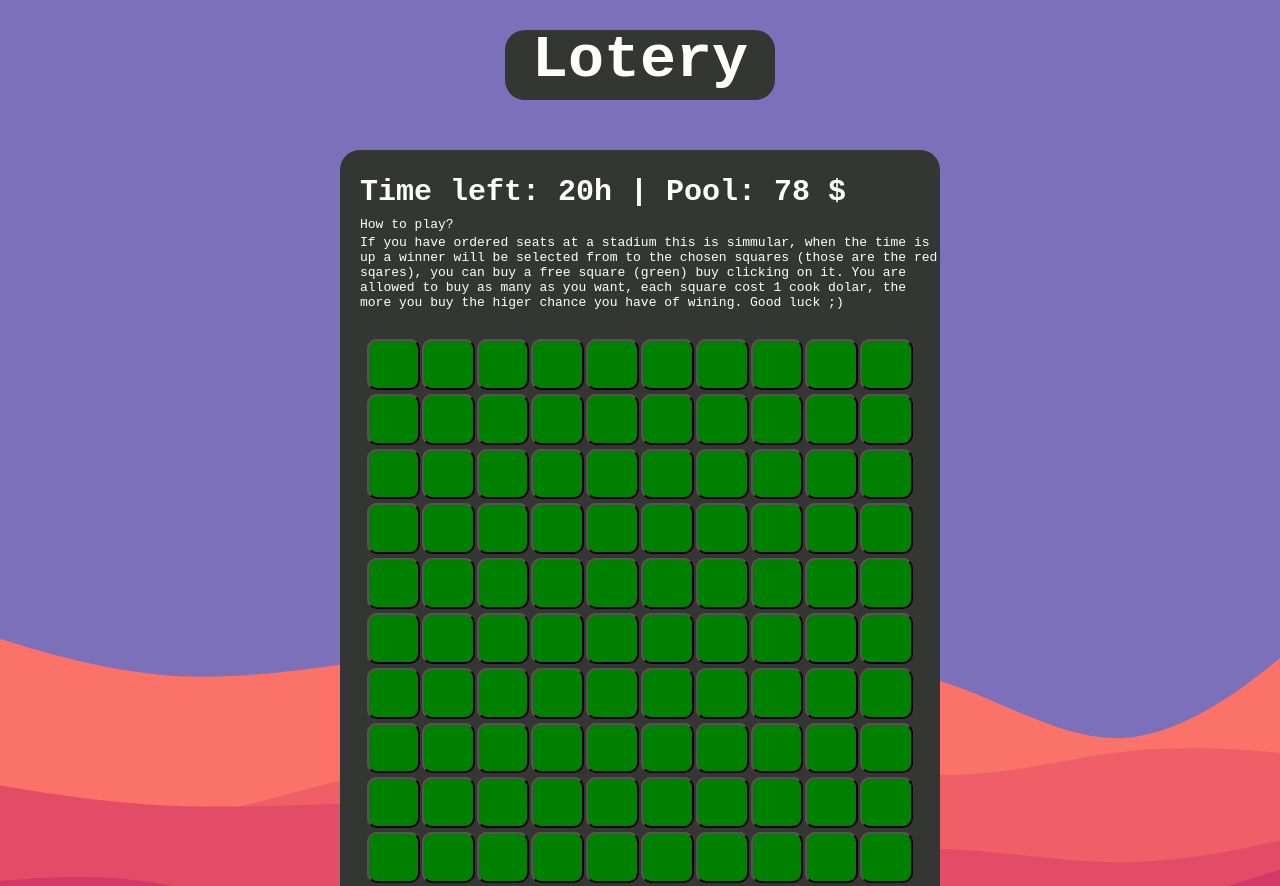
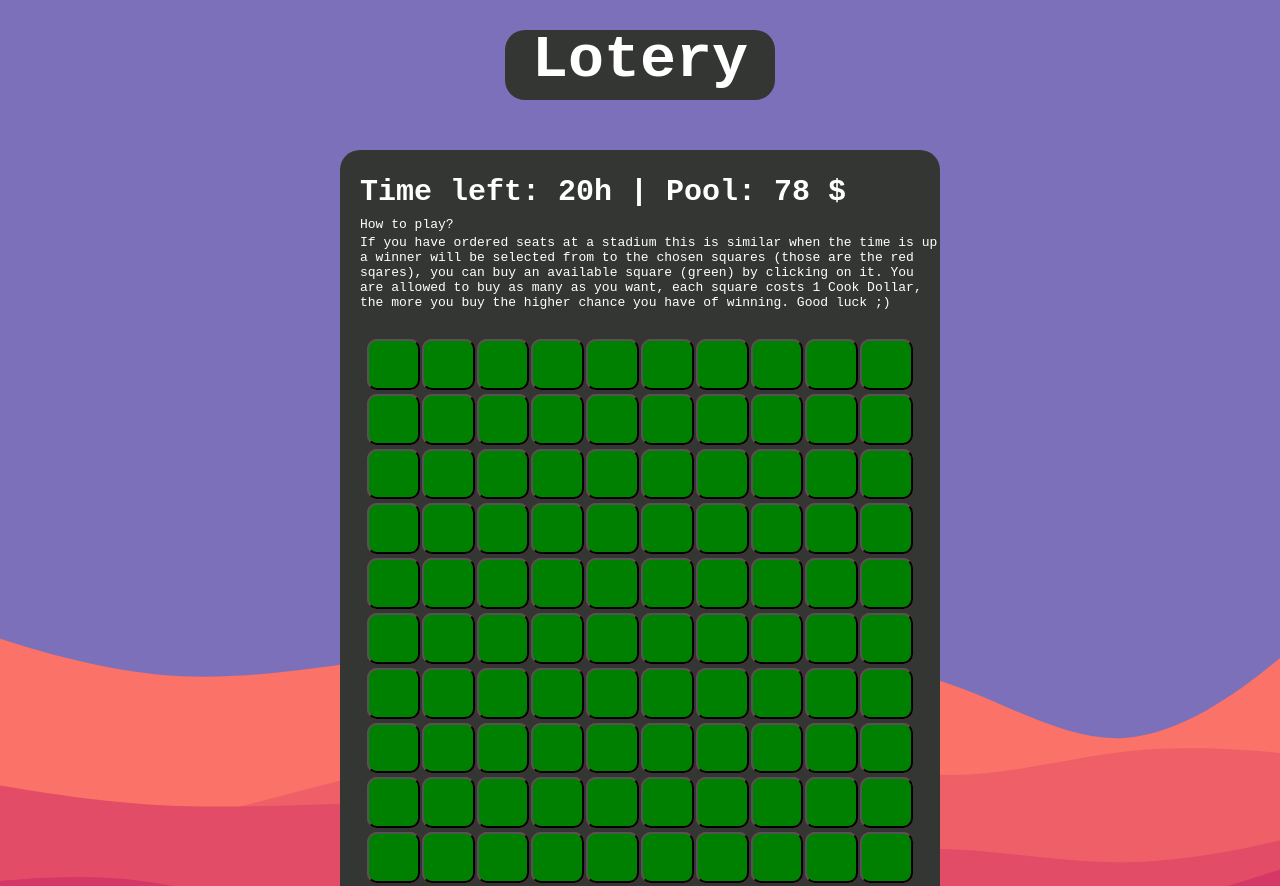
Before and after one commit to TopperwareDev/Arthurs-Bank, a website: page Back_end/webHandler/Pages/Lotery/Lotery.html in a window 1280 px wide. Shown: the top 886 px of the page. Drawn offline with Linux system fonts and the light colour scheme; no server answers; a web font is replaced by a local one.

Commit message:
lottery description

```diff
--- a/Back_end/webHandler/Pages/Lotery/Lotery.html
+++ b/Back_end/webHandler/Pages/Lotery/Lotery.html
@@ -26,11 +26,11 @@
       <p class="paragraph left"> How to play? </p>
       <br>
       <p class="paragraph left">
-        If you have ordered seats at a stadium this is simmular,
+        If you have ordered seats at a stadium this is similar
         when the time is up a winner will be selected from to the chosen squares (those are the red sqares),
-        you can buy a free square (green) buy clicking on it.
-        You are allowed to buy as many as you want, each square cost 1 cook dolar,
-        the more you buy the higer chance you have of wining. Good luck ;) </p>
+        you can buy an available square (green) by clicking on it.
+        You are allowed to buy as many as you want, each square costs 1 Cook Dollar,
+        the more you buy the higher chance you have of winning. Good luck ;) </p>
     </div>
 
     <table class="loterytable center" id="loteryTable"></table>
```
Also changed, not shown: Back_end/webHandler/Pages/Home/User_Menu.html (+0 -2 lines).
